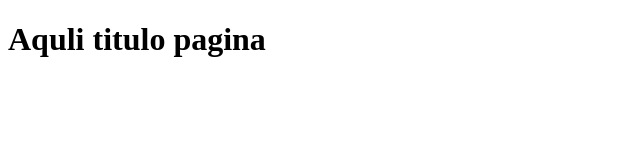
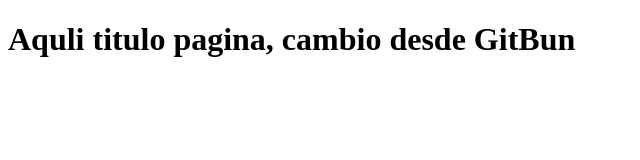
Before and after one commit to Sheilaro24/Poryectos-web, a plain HTML site: page index.html in a window 1280 px wide. Shown: the whole page, without its empty margins (0-640 px from the left). Drawn offline with Linux system fonts and the light colour scheme.

Commit message:
Update index.html

```diff
--- a/index.html
+++ b/index.html
@@ -7,6 +7,6 @@
     <title>Document</title>
 </head>
 <body>
-    <h1>Aquli titulo pagina</h1>
+    <h1>Aquli titulo pagina, cambio desde GitBun </h1>
 </body>
 </html>
```
